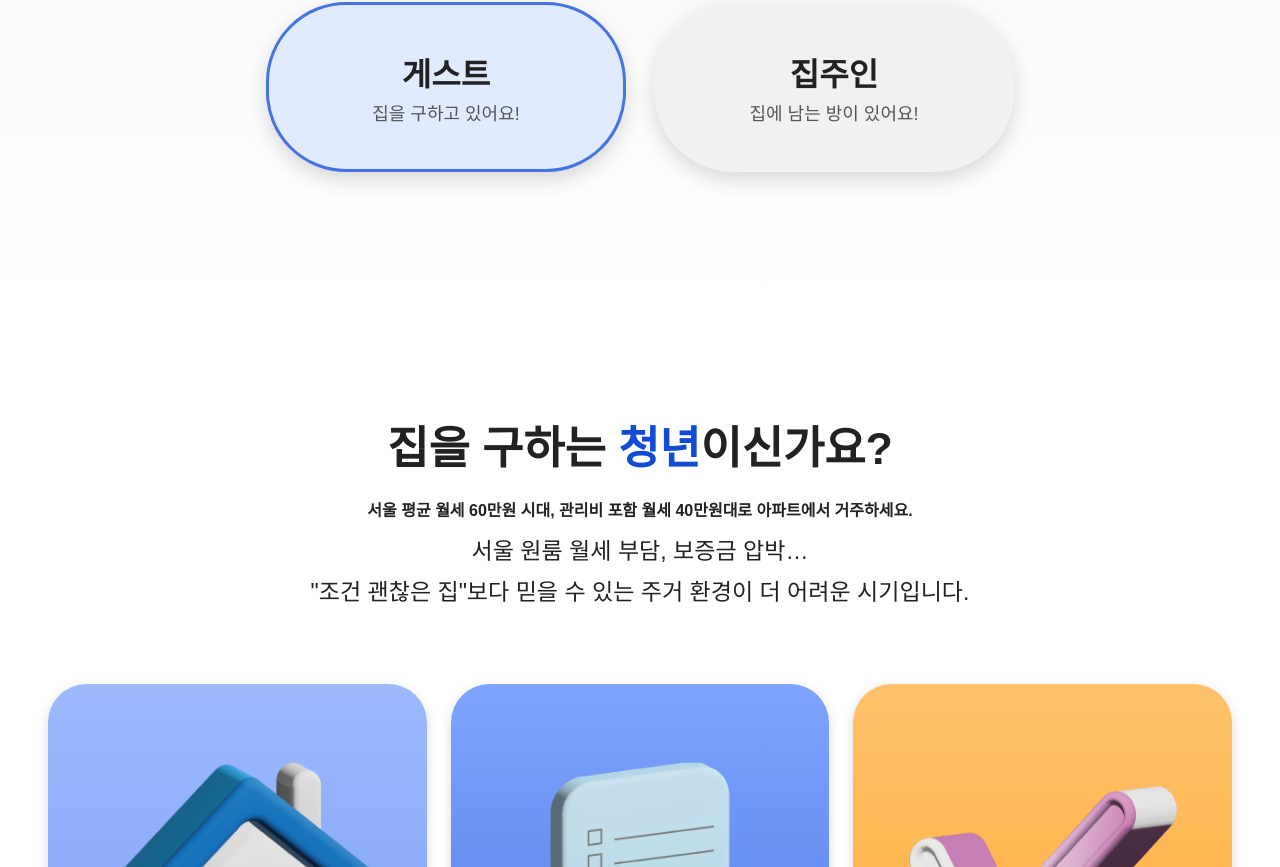
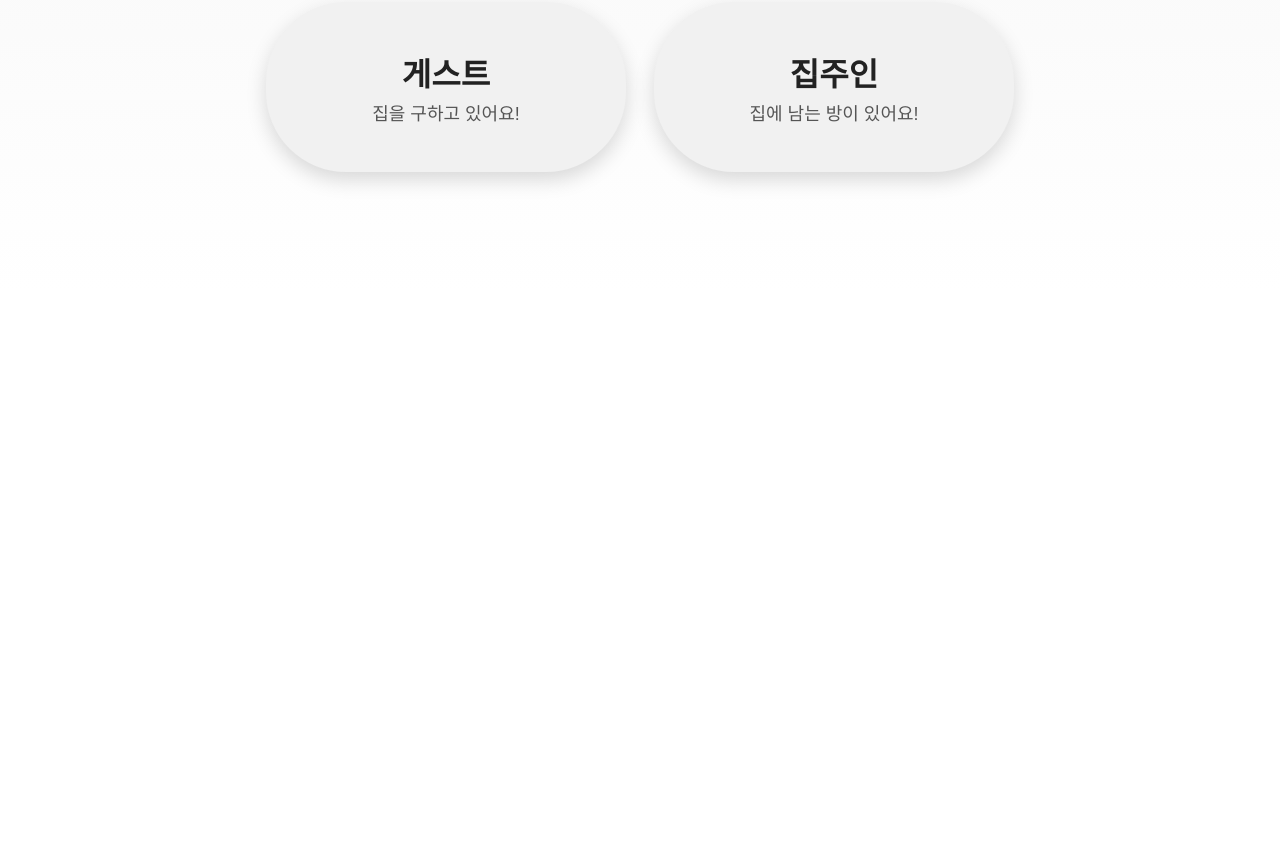
Before and after one commit to hometokr-creator/welcome_web, a React (Vite) app: page / in a window 1280 px wide. Shown: the part 1933-2800 px from the top of the page. After the commit the page ends 2225 px from the top, so only its background shows below. Built offline with nearby package versions, Linux system fonts and the light colour scheme; a web font is replaced by a local one.

Commit message:
fix : 현수님 요청 일부 해결1. 게스트, 집주인 선택안할 시 아래 슬라이드 안보이게 2. vercel 추적태그 추가함 3. 신청하기 누르면 alert 띄움 4. 서비스 소개 누르면 아파트에 거주하는 중장년층~~로 연결됨

```diff
--- a/package.json
+++ b/package.json
@@ -10,6 +10,7 @@
     "preview": "vite preview"
   },
   "dependencies": {
+    "@vercel/analytics": "^1.6.1",
     "react": "^19.2.0",
     "react-dom": "^19.2.0",
     "react-icons": "^5.5.0"
--- a/src/App.jsx
+++ b/src/App.jsx
@@ -2,10 +2,10 @@ import { useState } from 'react'
 import './index.css'
 import { submitToGoogleSheets } from './services/GoogleSheetsService'
 import { HiMenu, HiX } from 'react-icons/hi'
-
+import { Analytics } from "@vercel/analytics/react"
 
 function App() {
-  const [userType, setUserType] = useState('guest')   // 'guest' | 'host'
+  const [userType, setUserType] = useState('init')   // | 'init' | 'guest' | 'host'
   const [phone, setPhone] = useState('')
   const [university, setUniversity] = useState('')
   const [loading, setLoading] = useState(false)
@@ -21,6 +21,7 @@ function App() {
         : { role: 'host', phone }
 
       await submitToGoogleSheets(data)
+      alert("신청 완료되었습니다.");
       setSubmitted(true)
     } catch (err) {
       console.error(err)
@@ -108,7 +109,7 @@ function App() {
           <div className={`nav-links ${isMenuOpen ? 'open' : ''}`}>
             <a href="#contact" onClick={(e) => { e.preventDefault(); scrollTo('contact') }}>문의하기</a>
             <a href="#selector" onClick={(e) => { e.preventDefault(); scrollTo('selector') }}>내 상황 선택하기</a>
-            <a href="#service" onClick={(e) => { e.preventDefault(); scrollTo('service') }}>서비스 소개</a>
+            <a href="#service" onClick={(e) => { e.preventDefault(); scrollTo('intro') }}>서비스 소개</a>
             <a href="#process" onClick={(e) => { e.preventDefault(); scrollTo('process') }}>진행절차</a>
           </div>
         </div>
@@ -139,6 +140,7 @@ function App() {
       </section>
 
       {/* ═══════════ INTRO ═══════════ */}
+      <section id="intro" className="intro">
       <div className="intro-section">
         <p>
           홈투게더는 아파트에 거주하는{' '}
@@ -148,6 +150,7 @@ function App() {
           입주 전–거주 중–퇴거까지 전 과정을 운영 관리하는 주거 서비스입니다.
         </p>
       </div>
+      </section>
 
       {/* ═══════════ TAGLINE BAR ═══════════ */}
       <div className="tagline-bar">
@@ -182,10 +185,13 @@ function App() {
         </div>
       </section>
 
+      {userType !== 'init' && (
+        <>
+
       {/* ═══════════ SERVICE INTRO ═══════════ */}
       <section className="service-section">
         <div className="service-inner">
-          {userType === 'guest' ? (
+          {userType === 'guest' && (
             <>
               <h2>
                 집을 구하는{' '}
@@ -200,7 +206,8 @@ function App() {
                 "조건 괜찮은 집"보다 믿을 수 있는 주거 환경이 더 어려운 시기입니다.
               </p>
             </>
-          ) : (
+          ) }
+          {userType === 'host' && (
             <>
               <h2>
                 집에{' '}
@@ -213,6 +220,7 @@ function App() {
               </p>
             </>
           )}
+
 
           {/* 서비스 혜택 카드 3개 */}
           <div className="service-cards">
@@ -434,6 +442,9 @@ function App() {
         </p>
         <p className="copyright">© 2026 Home-Together.</p>
       </footer>
+      </>
+    )}
+      <Analytics/>
     </div>
   )
 }
```
Also changed, not shown: 1 other file (tests, documents, lock files or other folders).
